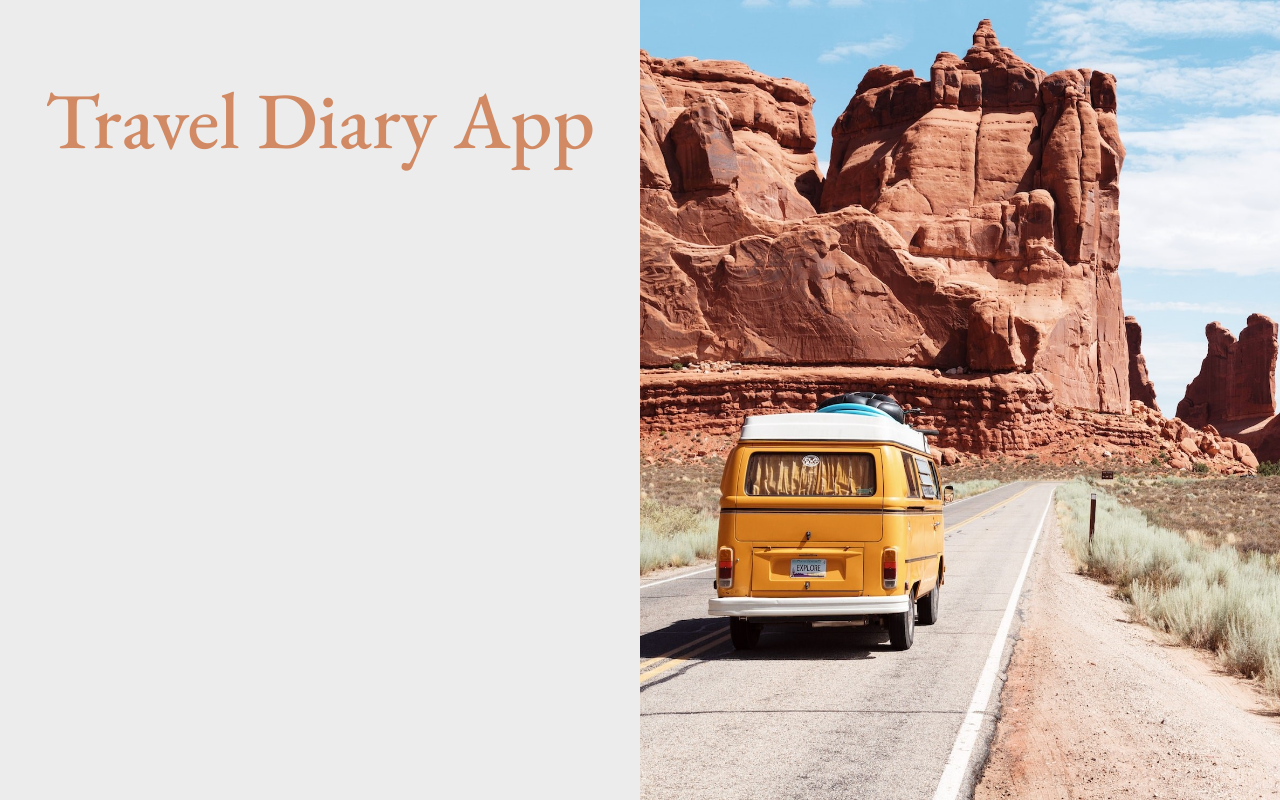
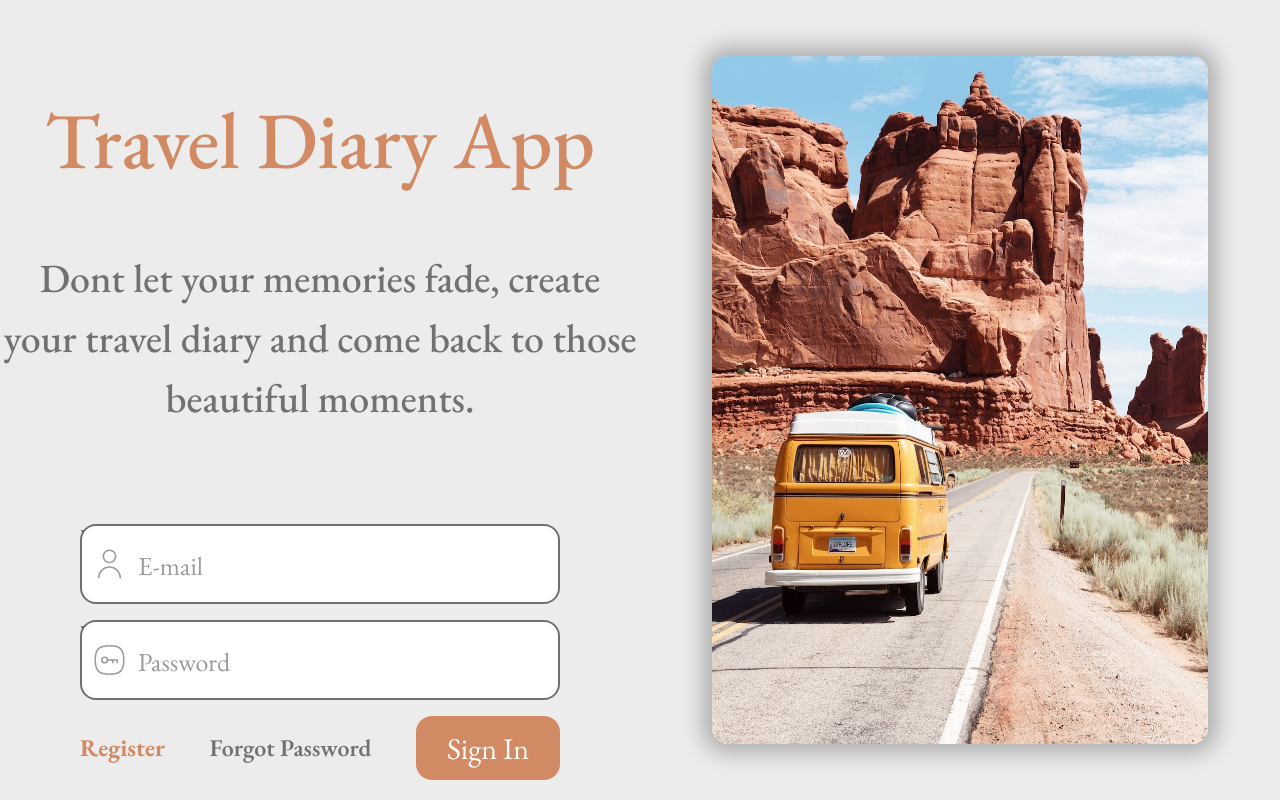
Before and after one commit to xousik/Travel-Diary-App, a Next.js app: page / in a window 1280 px wide. Built offline with nearby package versions, Linux system fonts and the light colour scheme.

Commit message:
Finishing main page styles (still need to add logic), created input component, added new colors and font weights to theme file, changed reset css in global.css.

```diff
--- a/src/app/css/globals.css
+++ b/src/app/css/globals.css
@@ -1,129 +1,62 @@
-/* http://meyerweb.com/eric/tools/css/reset/
-   v2.0 | 20110126
-   License: none (public domain)
+/*
+  1. Use a more-intuitive box-sizing model.
 */
-
-html,
-body,
-div,
-span,
-applet,
-object,
-iframe,
+*,
+*::before,
+*::after {
+  box-sizing: border-box;
+}
+/*
+  2. Remove default margin
+*/
+* {
+  margin: 0;
+}
+/*
+  Typographic tweaks!
+  3. Add accessible line-height
+  4. Improve text rendering
+*/
+body {
+  line-height: 1.5;
+  -webkit-font-smoothing: antialiased;
+}
+/*
+  5. Improve media defaults
+*/
+img,
+picture,
+video,
+canvas,
+svg {
+  display: block;
+  max-width: 100%;
+}
+/*
+  6. Remove built-in form typography styles
+*/
+input,
+button,
+textarea,
+select {
+  font: inherit;
+}
+/*
+  7. Avoid text overflows
+*/
+p,
 h1,
 h2,
 h3,
 h4,
 h5,
-h6,
-p,
-blockquote,
-pre,
-a,
-abbr,
-acronym,
-address,
-big,
-cite,
-code,
-del,
-dfn,
-em,
-img,
-ins,
-kbd,
-q,
-s,
-samp,
-small,
-strike,
-strong,
-sub,
-sup,
-tt,
-var,
-b,
-u,
-i,
-center,
-dl,
-dt,
-dd,
-ol,
-ul,
-li,
-fieldset,
-form,
-label,
-legend,
-table,
-caption,
-tbody,
-tfoot,
-thead,
-tr,
-th,
-td,
-article,
-aside,
-canvas,
-details,
-embed,
-figure,
-figcaption,
-footer,
-header,
-hgroup,
-menu,
-nav,
-output,
-ruby,
-section,
-summary,
-time,
-mark,
-audio,
-video {
-  margin: 0;
-  padding: 0;
-  border: 0;
-  font-size: 100%;
-  font: inherit;
-  vertical-align: baseline;
+h6 {
+  overflow-wrap: break-word;
 }
-/* HTML5 display-role reset for older browsers */
-article,
-aside,
-details,
-figcaption,
-figure,
-footer,
-header,
-hgroup,
-menu,
-nav,
-section {
-  display: block;
+/*
+  8. Create a root stacking context
+*/
+#root,
+#__next {
+  isolation: isolate;
 }
-body {
-  line-height: 1;
-}
-ol,
-ul {
-  list-style: none;
-}
-blockquote,
-q {
-  quotes: none;
-}
-blockquote:before,
-blockquote:after,
-q:before,
-q:after {
-  content: "";
-  content: none;
-}
-table {
-  border-collapse: collapse;
-  border-spacing: 0;
-}
--- a/src/app/css/theme.ts
+++ b/src/app/css/theme.ts
@@ -2,8 +2,10 @@ export const theme = {
   colors: {
     background: "#ECECEC",
     beige: "#D18A63",
-    darkgrey: "#717171",
-    lightgrey: "#9B9B9B",
+    darkBeige: "#874927",
+    darkGrey: "#717171",
+    lightGrey: "#9B9B9B",
+    white: "#ffffff",
     black: "#000000",
     brown: "#8D3300",
   },
@@ -15,4 +17,9 @@ export const theme = {
     m: "26px",
     s: "24px",
   },
+  fontWeight: {
+    medium: "500",
+    semiBold: "600",
+    bold: "700",
+  },
 };
--- a/src/app/page.tsx
+++ b/src/app/page.tsx
@@ -2,11 +2,81 @@
 
 import MainTitle from "../components/atoms/mainTitle";
 import BackgroundImgLayout from "../components/layouts/backgroundImgLayout";
+import styled from "styled-components";
+import Input from "../components/molecules/input";
+import Link from "next/link";
+
+const Wrapper = styled.div`
+  height: 100%;
+  display: flex;
+  flex-direction: column;
+  align-items: center;
+`;
+
+const Sentence = styled.p`
+  color: ${({ theme }) => theme.colors.darkGrey};
+  font-size: ${({ theme }) => theme.fontSize.xl};
+  font-weight: ${({ theme }) => theme.fontWeight.medium};
+  text-align: center;
+  width: 40rem;
+  margin: 0 auto 6rem auto;
+`;
+
+const InnerWrapper = styled.div`
+  display: flex;
+  align-items: center;
+  justify-content: space-between;
+`;
+
+const RegisterLink = styled(Link)`
+  color: ${({ theme }) => theme.colors.beige};
+  font-size: ${({ theme }) => theme.fontSize.s};
+  font-weight: ${({ theme }) => theme.fontWeight.bold};
+  text-decoration: none;
+`;
+
+const ForgotPasswordLink = styled(Link)`
+  color: ${({ theme }) => theme.colors.darkGrey};
+  font-size: ${({ theme }) => theme.fontSize.s};
+  font-weight: ${({ theme }) => theme.fontWeight.semiBold};
+  text-decoration: none;
+`;
+
+const SignInButton = styled.button`
+  width: 9rem;
+  height: 4rem;
+  background-color: ${({ theme }) => theme.colors.beige};
+  border: none;
+  border-radius: 1rem;
+  font-size: ${({ theme }) => theme.fontSize.l};
+  color: ${({ theme }) => theme.colors.white};
+  cursor: pointer;
+  transition: background-color 0.4s;
+
+  &:hover {
+    background-color: ${({ theme }) => theme.colors.darkBeige};
+  }
+`;
 
 export default function Home() {
   return (
     <BackgroundImgLayout>
-      <MainTitle />
+      <Wrapper>
+        <MainTitle />
+        <Sentence>
+          Dont let your memories fade, create your travel diary and come back to
+          those beautiful moments.
+        </Sentence>
+        <form action="">
+          <Input name="E-mail" inputType="email" />
+          <Input name="Password" inputType="password" />
+          <InnerWrapper>
+            <RegisterLink href="/register">Register</RegisterLink>
+            <ForgotPasswordLink href="">Forgot Password</ForgotPasswordLink>
+            <SignInButton type="submit">Sign In</SignInButton>
+          </InnerWrapper>
+        </form>
+      </Wrapper>
     </BackgroundImgLayout>
   );
 }
--- a/src/components/atoms/mainTitle.tsx
+++ b/src/components/atoms/mainTitle.tsx
@@ -2,10 +2,11 @@ import styled from "styled-components";
 
 const Title = styled.h1`
   font-size: ${({ theme }) => theme.fontSize.xxxl};
-  font-weight: 500;
+  font-weight: ${({ theme }) => theme.fontWeight.medium};
   color: ${({ theme }) => theme.colors.beige};
   text-align: center;
   padding-top: 80px;
+  margin-bottom: 3rem;
 `;
 
 export default function MainTitle() {
--- a/src/components/layouts/backgroundImgLayout.tsx
+++ b/src/components/layouts/backgroundImgLayout.tsx
@@ -6,16 +6,20 @@ const Wrapper = styled.div`
   background-color: ${({ theme }) => theme.colors.background};
   display: flex;
   justify-content: space-between;
+  height: 100vh;
 `;
 
 const StyledImage = styled(Image)`
-  width: 50vw;
-  height: 100vh;
+  width: calc(40% - 1rem);
+  height: calc(90% - 2rem);
+  margin: auto;
+  border-radius: 1rem;
+  box-shadow: 0px 0px 20px 10px rgba(0, 0, 0, 0.25);
 `;
 
 const Container = styled.div`
   width: 50vw;
-  height: 100vh;
+  height: 100%;
 `;
 
 type childrenProp = {
--- /dev/null
+++ b/src/components/molecules/input.tsx
@@ -0,0 +1,92 @@
+import styled from "styled-components";
+import userSvg from "@/public/user.svg";
+import passwordSvg from "@/public/password.svg";
+import Image from "next/image";
+
+type FormInputProps = {
+  name: string;
+  inputType: string;
+};
+
+const Wrapper = styled.div`
+  width: 30rem;
+  height: 5rem;
+  position: relative;
+  margin-bottom: 1rem;
+`;
+
+const StyledInput = styled.input`
+  position: absolute;
+  width: inherit;
+  height: inherit;
+  border-radius: 1rem;
+  border: 0.15rem solid ${({ theme }) => theme.colors.darkGrey};
+  outline: none;
+  font-size: ${({ theme }) => theme.fontSize.l};
+  padding-left: 3.5rem;
+  color: ${({ theme }) => theme.colors.brown};
+  text-align: center;
+  padding-right: 3.5rem;
+
+  &::placeholder {
+    color: ${({ theme }) => theme.colors.lightGrey};
+    font-size: ${({ theme }) => theme.fontSize.m};
+    text-align: start;
+    transition: opacity;
+    transition-duration: 0.2s;
+    transition-timing-function: linear;
+  }
+
+  &:-webkit-autofill,
+  &:-webkit-autofill:hover,
+  &:-webkit-autofill:focus,
+  &:-webkit-autofill:active {
+    -webkit-box-shadow: 0 0 0 40px white inset !important;
+  }
+
+  &:-webkit-autofill {
+    -webkit-text-fill-color: ${({ theme }) => theme.colors.brown} !important;
+  }
+
+  &:focus {
+    &::placeholder {
+      opacity: 0;
+    }
+  }
+`;
+
+const StyledSvg = styled(Image)`
+  width: 3rem;
+  height: 3rem;
+  position: absolute;
+  height: inherit;
+  padding-left: 0.7rem;
+`;
+
+function chooseIcon(inputType: string) {
+  if (inputType === "email") {
+    return userSvg;
+  } else if (inputType === "password") {
+    return passwordSvg;
+  }
+}
+
+function chooseInputType(inputType: string) {
+  if (inputType === "email") {
+    return "email";
+  } else if (inputType === "password") {
+    return "password";
+  }
+}
+
+export default function FormInput({ name, inputType }: FormInputProps) {
+  const iconType = () => chooseIcon(inputType);
+  const type = () => chooseInputType(inputType);
+  return (
+    <Wrapper>
+      <StyledInput type={type()} name={name.toLowerCase()} placeholder={name} />
+      <StyledSvg src={iconType()} alt="input_icon" />
+      <label htmlFor={name.toLowerCase()}>{name}</label>
+    </Wrapper>
+  );
+}
```
Also changed, not shown: public/password.svg (added), public/user.svg (added).
